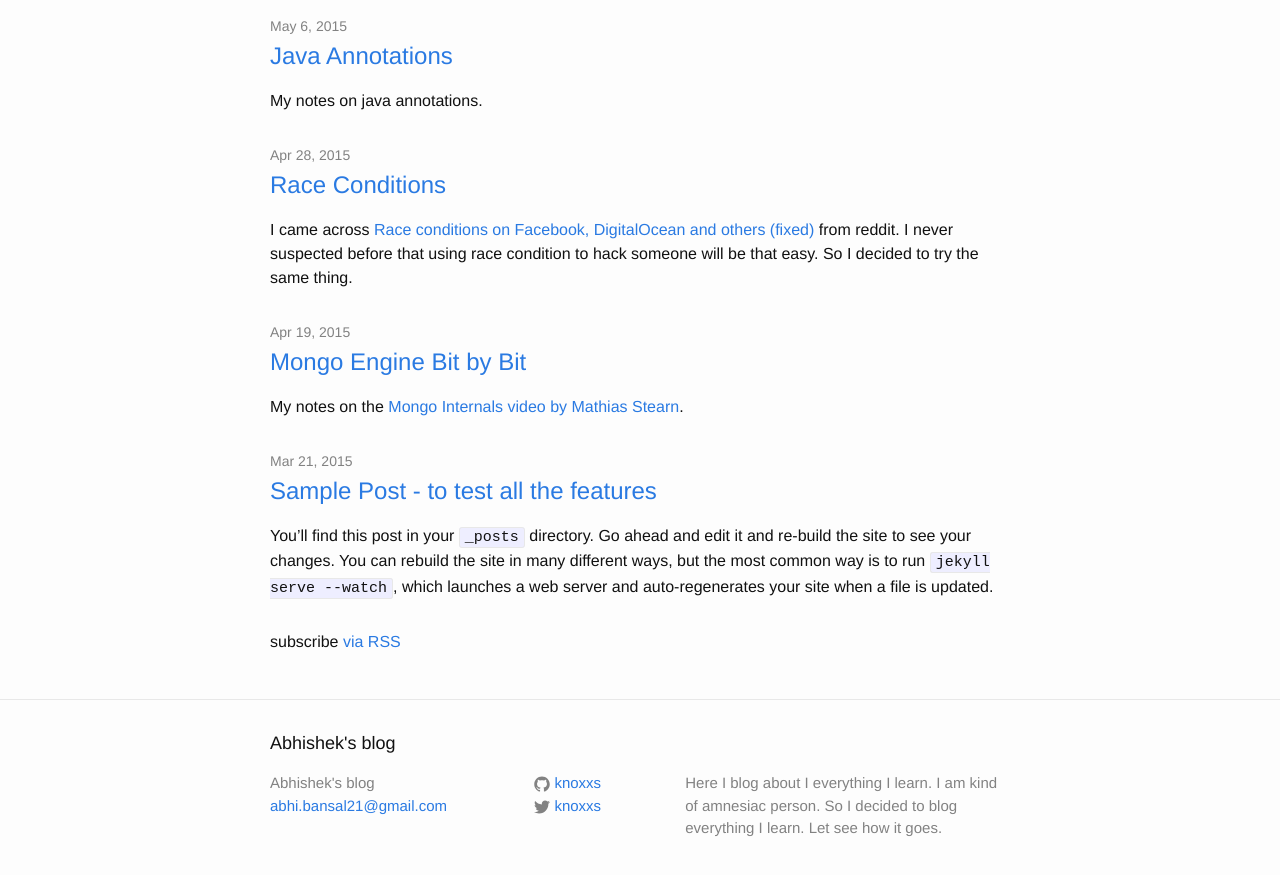
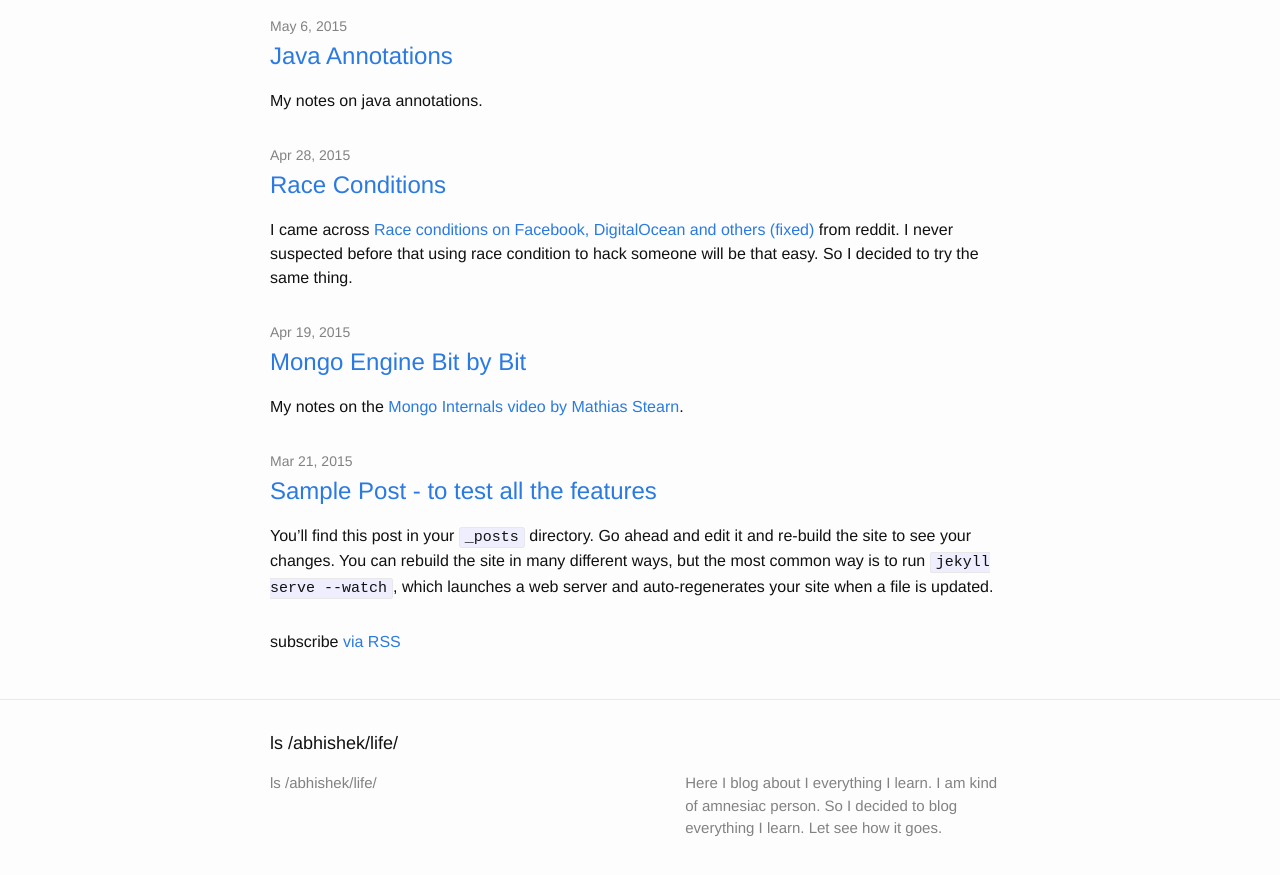
Before and after one commit to knoxxs/knoxxs.github.io, a Jekyll site: the page built from index.html, in a window 1280 px wide and 900 px high, scrolled down 2597 px. Shown: the top 875 px of the window. Built offline with Jekyll 4.4.1, drawn with Linux system fonts in a browser that asks for light colours; Markdown is read by kramdown in place of the engine named in the settings; some of the changed lines change nothing that is shown; some of the changed text lies outside the part shown.

Commit message:
structures `_config.yml`

```diff
--- a/_config.yml
+++ b/_config.yml
@@ -1,19 +1,27 @@
-# Site settings
-title: Abhishek's blog
-email: abhi.bansal21@gmail.com
+# Dependencies
+markdown:         redcarpet
+redcarpet:
+  extensions: ["no_intra_emphasis", "fenced_code_blocks", "autolink", "tables", "with_toc_data"]
+# http://stackoverflow.com/questions/16099153/table-not-render-when-use-redcarpet-in-jekyll-github-pages
+highlighter:      pygments
+
+# Permalinks
+permalink:        pretty
+relative_permalinks: true
+
+# Setup
+title: 'ls /abhishek/life/'
 description: >
   Here I blog about I everything I learn.
   I am kind of amnesiac person. So I decided to blog everything I learn. Let see how it goes.
-baseurl: "" # the subpath of your site, e.g. /blog/
 url: "http://knoxxs.github.io/" # the base hostname & protocol for your site
-twitter_username: knoxxs
-github_username:  knoxxs
-highlighter: pygments
-github: [Repository metadata]
+baseurl: ""
 
+author:
+  name:           'Abhishek Gupta'
+  twitter_username: knoxxs
+  github_username:  knoxxs
+  email: abhi.bansal21@gmail.com
 
-# Build settings
-markdown: redcarpet
-redcarpet:
-  extensions: ["no_intra_emphasis", "fenced_code_blocks", "autolink", "tables", "with_toc_data"]
-# http://stackoverflow.com/questions/16099153/table-not-render-when-use-redcarpet-in-jekyll-github-pages
+# Custom
+github: https://github.com/knoxxs/knoxxs.github.io
```
